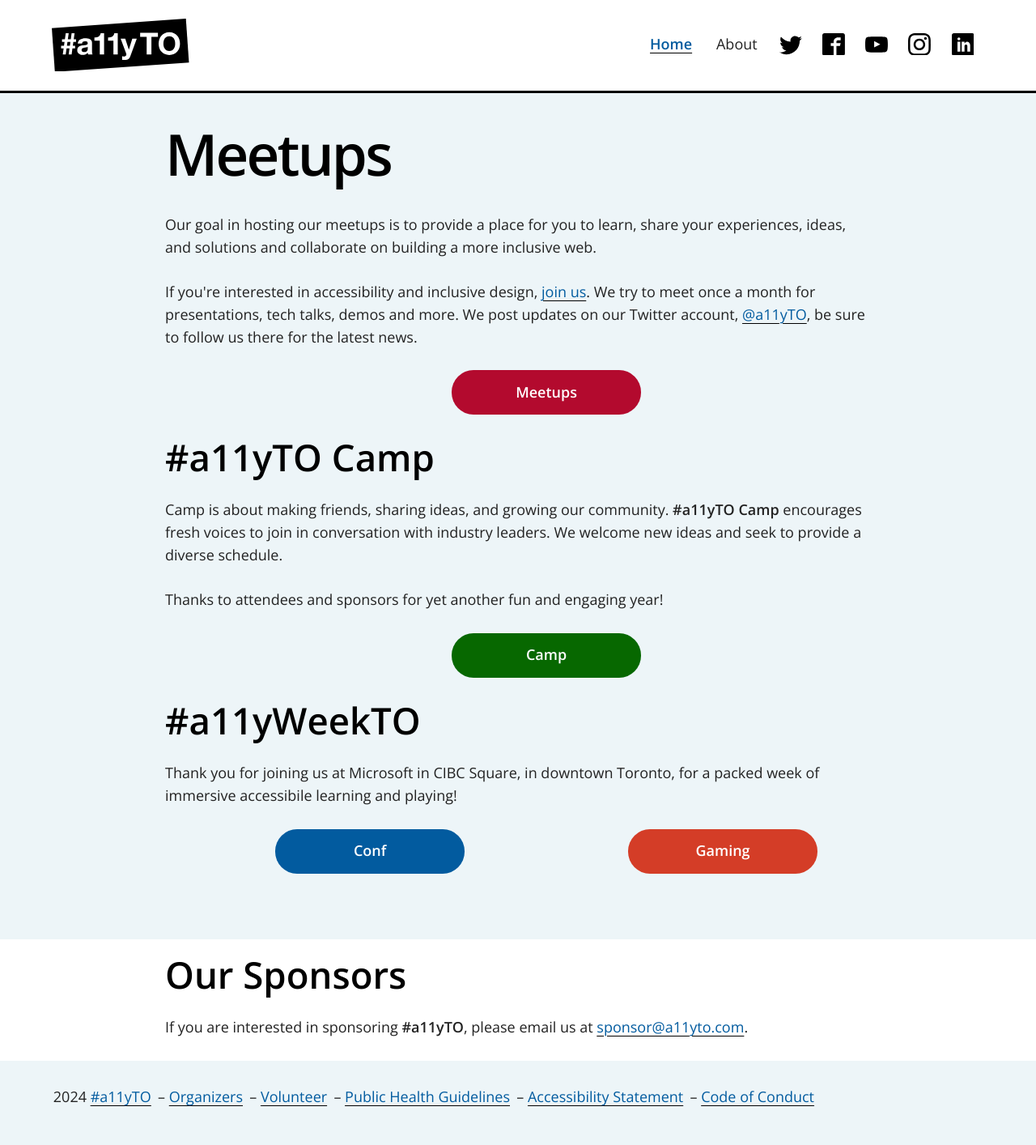
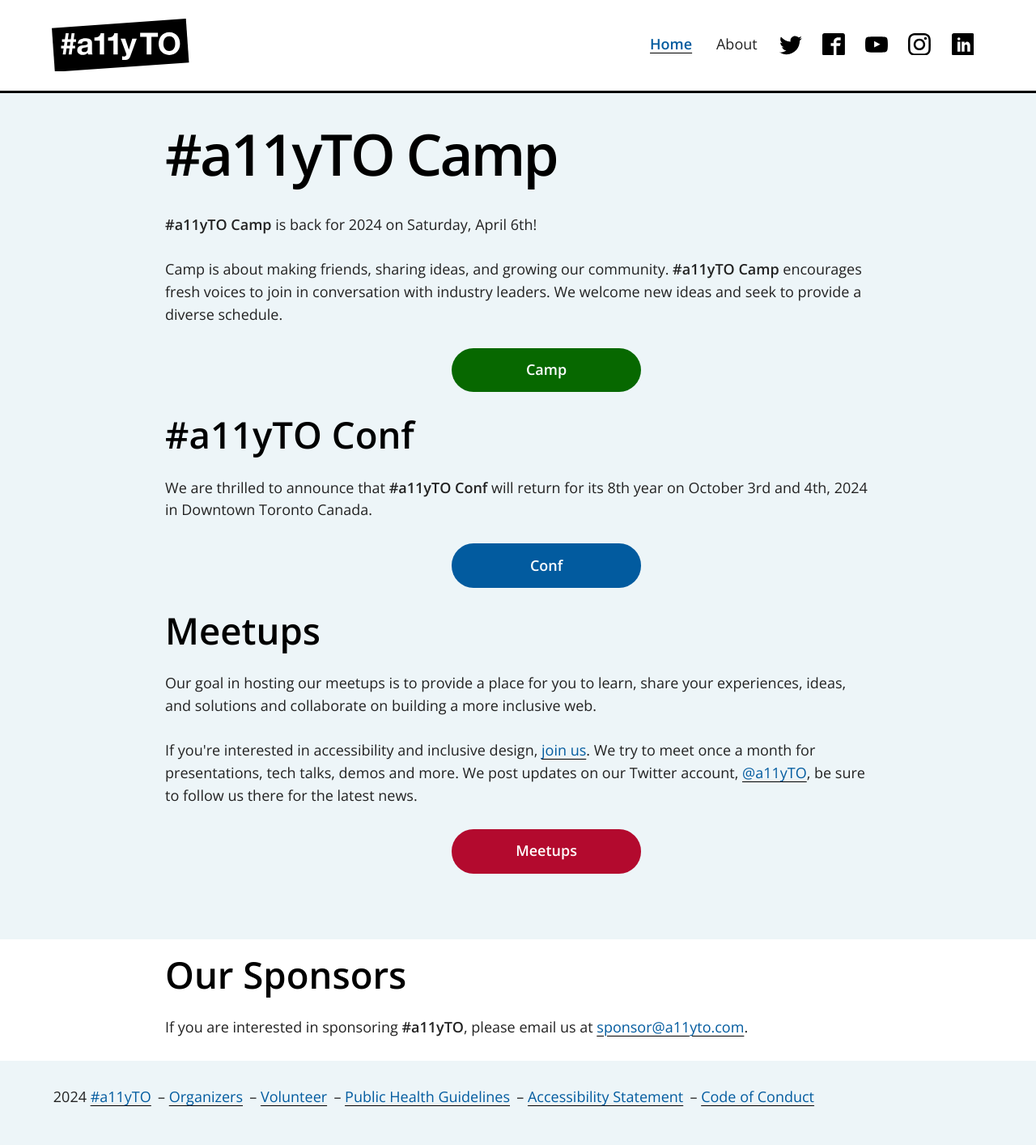
Before and after one commit to a11yTO/A11yTO-Main, a Jekyll site: the page built from index.html, in a window 1280 px wide. Shown: the whole page at 81% size. Built offline with Jekyll 4.4.1, drawn with Linux system fonts in a browser that asks for light colours.

Commit message:
Shift events around

```diff
--- a/index.html
+++ b/index.html
@@ -6,7 +6,29 @@
 description: Accessibility Toronto
 ---
 
-<h2 class="page-title">Meetups</h2>
+<h2 class="page-title">#a11yTO Camp</h2>
+<p><strong>#a11yTO Camp</strong> is back for 2024 on Saturday, April 6th!</p>
+<p>Camp is about making friends, sharing ideas, and growing our community. <strong>#a11yTO Camp</strong> encourages fresh voices to join in conversation with industry leaders. We welcome new ideas and seek to provide a diverse schedule.</p>
+<ul class="branded-events">
+  <li>
+    <a class="camp" href="https://camp.a11yto.com/" rel="external">Camp</a>
+  </li>
+</ul>
+
+<h2>#a11yTO Conf</h2>
+
+<p>We are thrilled to announce that <strong>#a11yTO Conf</strong> will return for its 8th year on October 3rd and 4th, 2024 in Downtown Toronto Canada.</p>
+
+<ul class="branded-events">
+  <li>
+    <a class="conf" href="https://conf.a11yto.com/" rel="external">Conf</a>
+  </li>
+  <!-- <li>
+    <a class="gaming" href="https://gaming.a11yto.com/" rel="external">Gaming</a>
+  </li> -->
+</ul>
+
+<h2>Meetups</h2>
 <p>Our goal in hosting our meetups is to provide a place for you to learn, share your experiences, ideas, and solutions and collaborate on building a more inclusive web.</p>
 <p>If you're interested in accessibility and inclusive design, <a href="https://www.meetup.com/a11yTO/">join us</a>. We try to meet once a month for presentations, tech talks, demos and more. We post updates on our Twitter account, <a href="https://twitter.com/a11yTO">@a11yTO</a>, be sure to follow us there for the latest news.</p>
 <ul class="branded-events">
@@ -15,28 +37,6 @@
   </li>
 </ul>
 
-<h2>#a11yTO Camp</h2>
-<p>Camp is about making friends, sharing ideas, and growing our community. <strong>#a11yTO Camp</strong> encourages fresh voices to join in conversation with industry leaders. We welcome new ideas and seek to provide a diverse schedule.</p>
-<p>Thanks to attendees and sponsors for yet another fun and engaging year!</p>
-<ul class="branded-events">
-  <li>
-    <a class="camp" href="https://camp.a11yto.com/" rel="external">Camp</a>
-  </li>
-</ul>
-
-<h2>#a11yWeekTO</h2>
-
-<p>Thank you for joining us at Microsoft in CIBC Square, in downtown Toronto, for a packed week of immersive accessibile learning and playing!</p>
-
-<ul class="branded-events">
-  <li>
-    <a class="conf" href="https://conf.a11yto.com/" rel="external">Conf</a>
-  </li>
-  <li>
-    <a class="gaming" href="https://gaming.a11yto.com/" rel="external">Gaming</a>
-  </li>
-</ul>
-
 <!-- <h3>Volunteers</h3>
 <p>We are on the lookout for event volunteers! As you can imagine, it takes a lot of people to make these events successful, and we are looking to grow our team.</p>
 <p>If you are interested in volunteering at our events, <a href="mailto:info@a11yto.com">please treach out to us</a>.</p> -->
```
